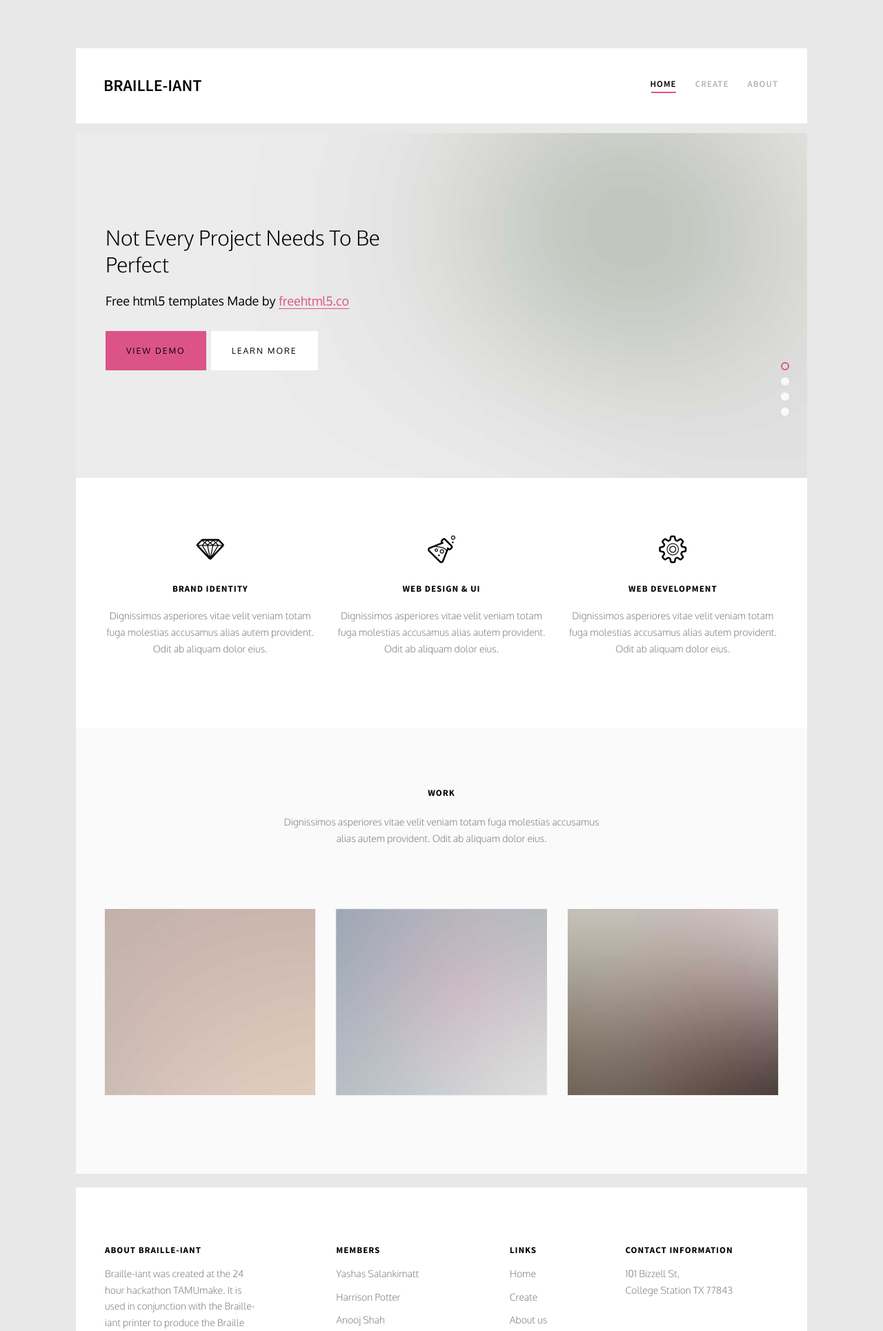
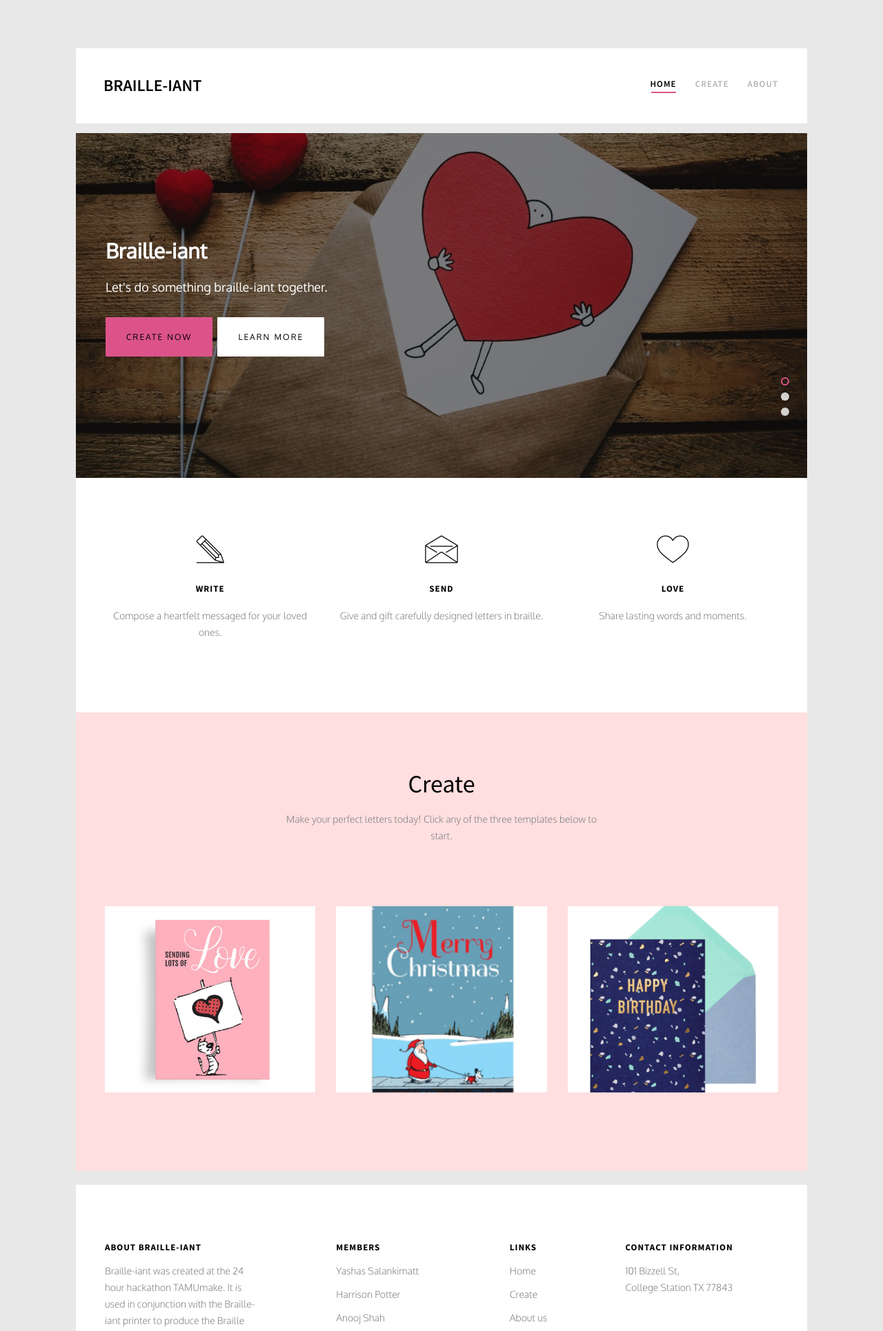
Before and after one commit to anooj-shah/TAMUMake, a Flask app: page / in a window 1280 px wide. Shown: the top 1930 px of the page at 69% size. Run offline with Flask 2, Linux system fonts and the light colour scheme; some libraries are stand-ins or nearby versions; some web fonts are replaced.

Commit message:
updated everything

```diff
--- a/frontend/static/css/style.css
+++ b/frontend/static/css/style.css
@@ -467,7 +467,7 @@ h1, h2, h3, h4, h5, h6, figure {
 }
 
 .fh5co-light-grey {
-  background: #fafafa;
+  background: #ffdfdf;
 }
 
 #fh5co-about,
--- a/frontend/templates/index.html
+++ b/frontend/templates/index.html
@@ -22,57 +22,43 @@
 		<aside id="fh5co-hero">
 			<div class="flexslider">
 				<ul class="slides">
-			   	<li style="background-image: url({{ url_for('static', filename='images/img_bg_1.jpg') }});">
+			   	<li style="background-image: linear-gradient(rgba(0, 0, 0, 0.5), rgba(0, 0, 0, 0.5)), url({{ url_for('static', filename='images/img_bg_1.jpg') }});">
 			   		<div class="overlay-gradient"></div>
 			   		<div class="container-fluid">
 			   			<div class="row">
 				   			<div class="col-md-6 col-md-offset-3 col-md-pull-3 slider-text">
 				   				<div class="slider-text-inner">
-				   					<h1>Not Every Project Needs To Be Perfect</h1>
-										<h2>Free html5 templates Made by <a href="http://freehtml5.co/" target="_blank">freehtml5.co</a></h2>
-										<p><a class="btn btn-primary btn-demo" href="#"></i> View Demo</a> <a class="btn btn-primary btn-learn">Learn More</a></p>
+				   					<h1 style="color: white"><strong>Braille-iant</strong></h1>
+										<h2 style="color: white">Let's do something braille-iant together.</h2>
+										<p><a class="btn btn-primary btn-demo" href="create"></i> Create Now</a> <a class="btn btn-primary btn-learn" href="about">Learn More</a></p>
 				   				</div>
 				   			</div>
 				   		</div>
 			   		</div>
 			   	</li>
-			   	<li style="background-image: url({{ url_for('static', filename='images/img_bg_2.jpg') }});">
+			   	<li style="background-image: linear-gradient(rgba(0, 0, 0, 0.5), rgba(0, 0, 0, 0.5)), url({{ url_for('static', filename='images/img_bg_2.jpg') }});">
 			   		<div class="overlay-gradient"></div>
 			   		<div class="container-fluid">
 			   			<div class="row">
 				   			<div class="col-md-6 col-md-offset-3 col-md-push-3 slider-text">
 				   				<div class="slider-text-inner">
-				   					<h1>WordPress Theme For People Who Tell Stories</h1>
-										<h2>Free html5 templates Made by <a href="http://freehtml5.co/" target="_blank">freehtml5.co</a></h2>
-										<p><a class="btn btn-primary btn-demo" href="#"></i> View Demo</a> <a class="btn btn-primary btn-learn">Learn More</a></p>
+				   					<h1 style="color: white"><strong>Love is feeling, feeling love</strong></h1>
+										<h2 style="color: white">Love is wanting to be loved - John Lennon</a></h2>
+										<p><a class="btn btn-primary btn-demo" href="#"></i> Create Now</a> <a class="btn btn-primary btn-learn" href="about">Learn More</a></p>
 				   				</div>
 				   			</div>
 				   		</div>
 			   		</div>
 			   	</li>
-			   	<li style="background-image: url({{ url_for('static', filename='images/img_bg_3.jpg') }});">
+			   	<li style="background-image: linear-gradient(rgba(0, 0, 0, 0.5), rgba(0, 0, 0, 0.5)), url({{ url_for('static', filename='images/img_bg_3.jpg') }});">
 			   		<div class="overlay-gradient"></div>
 			   		<div class="container-fluids">
 			   			<div class="row">
 				   			<div class="col-md-6 col-md-offset-3 slider-text">
 				   				<div class="slider-text-inner text-center">
-				   					<h1>What Would You Like To Learn?</h1>
-										<h2>Free html5 templates Made by <a href="http://freehtml5.co/" target="_blank">freehtml5.co</a></h2>
-										<p><a class="btn btn-primary btn-demo" href="#"></i> View Demo</a> <a class="btn btn-primary btn-learn">Learn More</a></p>
-				   				</div>
-				   			</div>
-				   		</div>
-			   		</div>
-			   	</li>
-			   	<li style="background-image: url({{ url_for('static', filename='images/img_bg_4.jpg') }});">
-			   		<div class="overlay-gradient"></div>
-			   		<div class="container-fluid">
-			   			<div class="row">
-				   			<div class="col-md-6 col-md-offset-3 col-md-push-3 slider-text">
-				   				<div class="slider-text-inner">
-				   					<h1>I Love to Tell My Story</h1>
-										<h2>Free html5 templates Made by <a href="http://freehtml5.co/" target="_blank">freehtml5.co</a></h2>
-										<p><a class="btn btn-primary btn-demo" href="#"></i> View Demo</a> <a class="btn btn-primary btn-learn">Learn More</a></p>
+				   					<h1 style="color: white"><strong>Everyone Deserves Love</strong></h1>
+										<h2 style="color: white">Make a Braille-iant card today.</h2>
+										<p><a class="btn btn-primary btn-demo" href="#"></i> Create Now</a> <a class="btn btn-primary btn-learn" href="about">Learn More</a></p>
 				   				</div>
 				   			</div>
 				   		</div>
@@ -86,33 +72,33 @@
 				<div class="col-md-4 text-center animate-box">
 					<div class="services">
 						<span class="icon">
-							<i class="icon-diamond"></i>
+							<i class="icon-pencil"></i>
 						</span>
 						<div class="desc">
-							<h3><a href="#">Brand Identity</a></h3>
-							<p>Dignissimos asperiores vitae velit veniam totam fuga molestias accusamus alias autem provident. Odit ab aliquam dolor eius.</p>
+							<h3><a href="#">Write</a></h3>
+							<p>Compose a heartfelt messaged for your loved ones.</p>
 						</div>
 					</div>
 				</div>
 				<div class="col-md-4 text-center animate-box">
 					<div class="services">
 						<span class="icon">
-							<i class="icon-lab2"></i>
+							<i class="icon-envelope"></i>
 						</span>
 						<div class="desc">
-							<h3><a href="#">Web Design &amp; UI</a></h3>
-							<p>Dignissimos asperiores vitae velit veniam totam fuga molestias accusamus alias autem provident. Odit ab aliquam dolor eius.</p>
+							<h3><a href="#">Send</a></h3>
+							<p>Give and gift carefully designed letters in braille.</p>
 						</div>
 					</div>
 				</div>
 				<div class="col-md-4 text-center animate-box">
 					<div class="services">
 						<span class="icon">
-							<i class="icon-settings"></i>
+							<i class="icon-heart"></i>
 						</span>
 						<div class="desc">
-							<h3><a href="#">Web Development</a></h3>
-							<p>Dignissimos asperiores vitae velit veniam totam fuga molestias accusamus alias autem provident. Odit ab aliquam dolor eius.</p>
+							<h3><a href="#">Love</a></h3>
+							<p>Share lasting words and moments.</p>
 						</div>
 					</div>
 				</div>
@@ -122,32 +108,32 @@
 		<div id="fh5co-work" class="fh5co-light-grey">
 			<div class="row animate-box">
 				<div class="col-md-6 col-md-offset-3 text-center fh5co-heading">
-					<h2>Work</h2>
-					<p>Dignissimos asperiores vitae velit veniam totam fuga molestias accusamus alias autem provident. Odit ab aliquam dolor eius.</p>
+					<h1>Create</h1>
+					<p>Make your perfect letters today! Click any of the three templates below to start.</p>
 				</div>
 			</div>
 			<div class="row">
 				<div class="col-md-4 text-center animate-box">
-					<a href="work-single.html" class="work"  style="background-image: url({{ url_for('static', filename='images/portfolio-1.jpg') }});">
+					<a href="work-single.html" class="work"  style="background-image: url({{ url_for('static', filename='images/love.jpg') }});">
 						<div class="desc">
-							<h3>Project Name</h3>
-							<span>Illustration</span>
+							<h3>Love Cards</h3>
+							<span>Express your love!</span>
 						</div>
 					</a>
 				</div>
 				<div class="col-md-4 text-center animate-box">
-					<a href="work-single.html" class="work" style="background-image: url({{ url_for('static', filename='images/portfolio-2.jpg') }});">
+					<a href="work-single.html" class="work" style="background-image: url({{ url_for('static', filename='images/holiday.jpg') }});">
 						<div class="desc">
-							<h3>Project Name</h3>
-							<span>Brading</span>
+							<h3>Holiday Cards</h3>
+							<span>Send best wishes for the holiday!</span>
 						</div>
 					</a>
 				</div>
 				<div class="col-md-4 text-center animate-box">
-					<a href="work-single.html" class="work" style="background-image: url({{ url_for('static', filename='images/portfolio-3.jpg') }});">
+					<a href="work-single.html" class="work" style="background-image: url({{ url_for('static', filename='images/happybirthday.jpg') }});">
 						<div class="desc">
-							<h3>Project Name</h3>
-							<span>Illustration</span>
+							<h3>Birthday Cards</h3>
+							<span>Wish them a happy birthday!</span>
 						</div>
 					</a>
 				</div>
```
Also changed, not shown: frontend/templates/create.html (+25 -25 lines), frontend/static/images/funny.jpg (added), frontend/static/images/happybirthday.jpg (added), frontend/static/images/holiday.jpg (added), frontend/static/images/img_bg_1.jpg, frontend/static/images/img_bg_2.jpg, frontend/static/images/img_bg_3.jpg, frontend/static/images/love.jpg (added), frontend/static/images/original.jpg (added), frontend/static/images/thankyou.jpg (added), frontend/static/images/writing.png (added).
